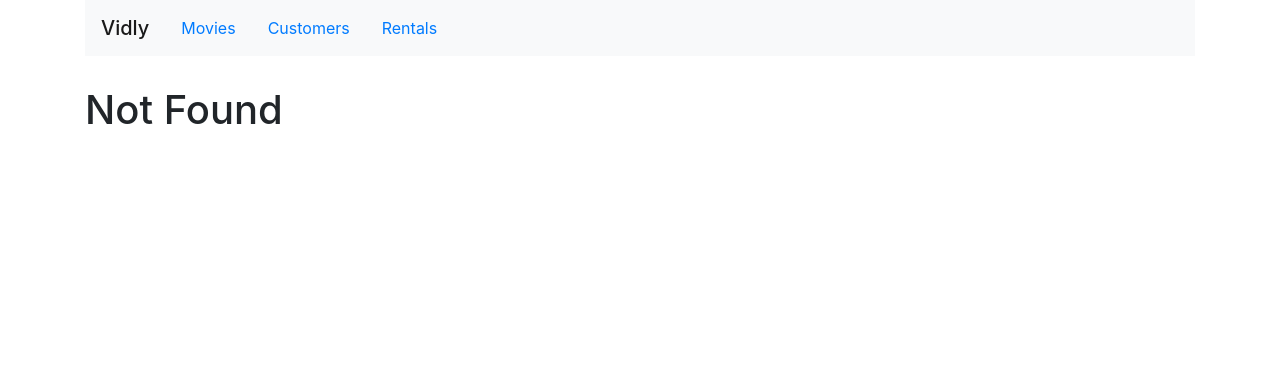
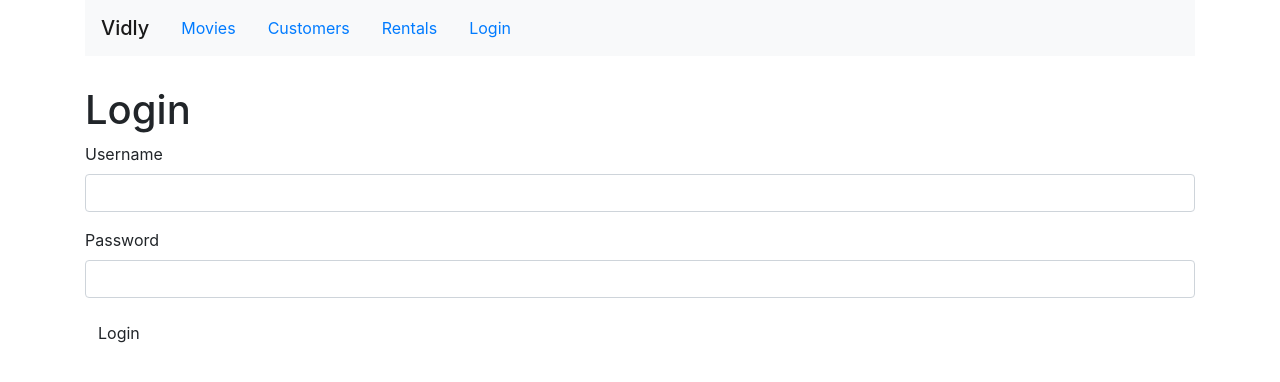
Before and after one commit to Erwan31/vidly, a React (Create React App) app: page /login in a window 1280 px wide. Before the commit this address led to /not-found. Shown: the top 382 px of the page. Built offline with nearby package versions, Linux system fonts and the light colour scheme.

Commit message:
Login page basic

```diff
--- a/src/App.js
+++ b/src/App.js
@@ -2,12 +2,13 @@
 //import logo from './logo.svg';
 import './App.css';
 import Movies from './movies'
-import { Link, Switch, Route, Redirect, NavLink } from 'react-router-dom'
+import { Switch, Route, Redirect} from 'react-router-dom'
 import Customers from './components/customers';
 import Rentals from './components/rentals';
 import NotFound from './components/notFound';
 import NavBar from './components/navBar';
 import MovieForm from './components/movieForm';
+import LoginForm from './components/loginForm';
 
 
 function App() {
@@ -15,6 +16,7 @@
    <main className="container">
     <NavBar />
     <Switch>
+      <Route path="/login" component={LoginForm} />
       <Route path="/movies/:id" component={MovieForm} />
       <Route path="/movies" render={ () => <Movies />} />
       <Route path="/customers" component={Customers} />
--- a/src/components/common/tableBody.jsx
+++ b/src/components/common/tableBody.jsx
@@ -1,6 +1,5 @@
 import React, { Component } from 'react';
 import _ from 'lodash';
-import { Link } from 'react-router-dom'
 
 class TableBody extends Component {
     state = {  }
--- a/src/components/customers.jsx
+++ b/src/components/customers.jsx
@@ -1,4 +1,4 @@
-import React, { Component } from 'react';
+import React from 'react';
 
 const Customers = () => {
     return ( <h1>Customers</h1>  );
--- /dev/null
+++ b/src/components/loginForm.jsx
@@ -0,0 +1,23 @@
+import React, { Component } from 'react';
+
+class LoginForm extends Component {
+    render() {
+        return (
+            <div>
+                <h1>Login</h1>
+                <form action="">
+                    <div className="form-group">
+                        <label htmlFor="username">Username</label>
+                        <input id="username" type="text" className="form-control"/></div>
+                    <div className="form-group">
+                        <label htmlFor="password">Password</label>
+                        <input id="password" type="text" className="form-control"/></div>
+                </form>
+                <button className="btn primary">Login</button>
+
+            </div>
+          );
+    }
+}
+
+export default LoginForm;
--- a/src/components/movieForm.jsx
+++ b/src/components/movieForm.jsx
@@ -1,4 +1,4 @@
-import React, { Component } from 'react';
+import React from 'react';
 
 const MovieForm = ( { match, history }) => {
     return (
--- a/src/components/navBar.jsx
+++ b/src/components/navBar.jsx
@@ -8,6 +8,7 @@
             <NavLink className="nav-item nav-link" to="/movies">Movies</NavLink>
             <NavLink className="nav-item nav-link" to="/customers">Customers</NavLink>
             <NavLink className="nav-item nav-link" to="/rentals">Rentals</NavLink>
+            <NavLink className="nav-item nav-link" to="/login">Login</NavLink>
         </nav>
      );
 }
--- a/src/components/notFound.jsx
+++ b/src/components/notFound.jsx
@@ -1,4 +1,4 @@
-import React, { Component } from 'react';
+import React from 'react';
 
 const NotFound = () => {
     return ( <h1>Not Found</h1>  );
--- a/src/components/rentals.jsx
+++ b/src/components/rentals.jsx
@@ -1,4 +1,4 @@
-import React, { Component } from 'react';
+import React from 'react';
 
 const Rentals = () => {
     return ( <h1>Rentals</h1>  );
```
